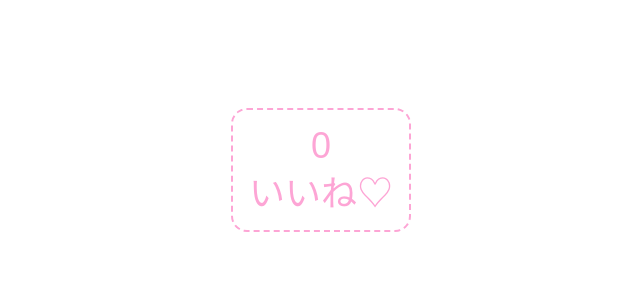
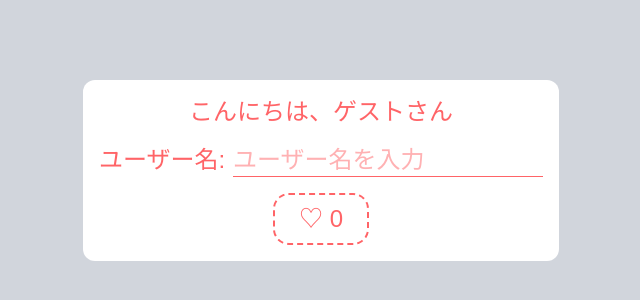
Before and after one commit to cocociel/day1-count-app, a Next.js app: page / in a window 1280 px wide. Shown: the part 230-530 px from the top of the page, without its empty margins (319-959 px from the left). Built offline with nearby package versions, Linux system fonts and the light colour scheme.

Commit message:
04_入力フォームおよび背景変更

```diff
--- a/src/app/components/CountDisplay.tsx
+++ /dev/null
@@ -1,13 +0,0 @@
-// カウント表示
-
-interface CountDisplayProps {
-  count: number;
-}
-
-export default function CountDisplay({ count }: CountDisplayProps) {
-  return (
-    <>
-      <p>{count}</p>
-    </>
-  );
-}
--- /dev/null
+++ b/src/app/components/GreetingDisplay.tsx
@@ -0,0 +1,16 @@
+// ユーザ名表示
+
+interface GreetingDisplayProps {
+  name: string | null;
+}
+
+export default function GreetingDisplay({ name }: GreetingDisplayProps) {
+  return (
+    <>
+      <p
+        className="text-red-400 text-2xl "
+      >
+        こんにちは、{name || "ゲスト"}さん</p>
+    </>
+  );
+}
--- a/src/app/components/LikeButton.tsx
+++ b/src/app/components/LikeButton.tsx
@@ -1,15 +1,19 @@
 // いいねボタンクリックイベント
-
 interface LikeButtonProps {
+  count: number;
   onClick: () => void;
 }
 
-export default function LikeButton({ onClick }: LikeButtonProps) {
+export default function LikeButton({ count, onClick }: LikeButtonProps) {
   return (
     <>
       <button
-        className="mt-2"
-        onClick={onClick}>いいね♡</button>
+        className="inline-block text-red-400 text-center text-2xl rounded-2xl border-2 border-dashed border-red-400 p-2 w-24"
+        onClick={onClick}
+      >
+        ♡ {count}
+      </button>
+
     </>
   );
 }
--- /dev/null
+++ b/src/app/components/NameInput.tsx
@@ -0,0 +1,30 @@
+// 名前を入力
+interface NameInputProps {
+  id: string;
+  name: string;
+  onChange: (e: React.ChangeEvent<HTMLInputElement>) => void;
+}
+
+export default function NameInput({ id, name, onChange }: NameInputProps) {
+  return (
+    <>
+      <div className="flex item-center gap-2">
+        <label
+          htmlFor={id}
+          className="text-red-400 text-2xl"
+        >
+          ユーザー名:
+        </label>
+        <input
+          id={id}
+          type="text"
+          value={name}
+          placeholder="ユーザー名を入力"
+          maxLength={16}
+          onChange={onChange}
+          className="border-b border-red-400 text-red-400 text-2xl focus:outline-none"
+        />
+      </div>
+    </>
+  );
+}
--- a/src/app/page.tsx
+++ b/src/app/page.tsx
@@ -1,21 +1,30 @@
 'use client';
 import { useState } from "react";
-import CountDisplay from "./components/CountDisplay";
-import LikeButton from "./components/LikeButton"
+import LikeButton from "./components/LikeButton";
+import NameInput from "./components/NameInput";
+import GreetingDisplay from "./components/GreetingDisplay";
 
 export default function Home() {
   const [count, setCount] = useState<number>(0);
+  const [name, setName] = useState<string>('');
 
   function onClick() {
     setCount(prev => prev + 1);
   }
 
+  function onChange(e: React.ChangeEvent<HTMLInputElement>) {
+    setName(e.target.value);
+  }
+
   return (
     <>
-      <div className="flex justify-center items-center min-h-screen">
-        <div className="inline-block text-pink-300 text-center text-4xl rounded-2xl border-2 border-dashed border-pink-300 p-4">
-          <CountDisplay count={count} />
-          <LikeButton onClick={onClick} />
+      <div className="flex justify-center items-center min-h-screen gap-4 bg-gray-300">
+
+        {/* 中身を縦方向に並べる */}
+        <div className="flex flex-col items-center gap-4 bg-white p-4 rounded-xl">
+          <GreetingDisplay name={name} />
+          <NameInput id='userName' name={name} onChange={onChange} />
+          <LikeButton count={count} onClick={onClick} />
         </div>
       </div>
     </>
```
